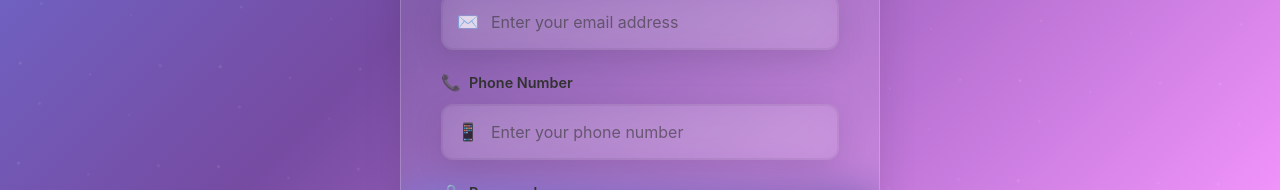
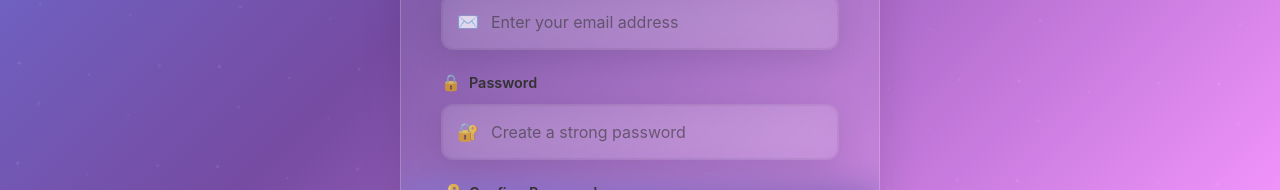
Before and after one commit to karthikreddy9744/restaurant_finder, an Angular app in the folder client/: page /register in a window 1280 px wide. Shown: the part 610-800 px from the top of the page. Built offline with nearby package versions, Linux system fonts and the light colour scheme.

Commit message:
registeration page  corrected

```diff
--- a/client/src/app/pages/register/register.html
+++ b/client/src/app/pages/register/register.html
@@ -77,28 +77,7 @@
         </div>
       </div>
 
-      <!-- Phone Number Field -->
-      <div class="form-group">
-        <label for="phone" class="form-label">
-          <span class="label-icon">📞</span>
-          Phone Number
-        </label>
-        <div class="input-container">
-          <input
-            type="tel"
-            id="phone"
-            formControlName="phone"
-            class="form-control glass"
-            [class.error]="getFieldError('phone')"
-            placeholder="Enter your phone number"
-            autocomplete="tel"
-          />
-          <div class="input-icon">📱</div>
-        </div>
-        <div *ngIf="getFieldError('phone')" class="error-message animate-scale-in">
-          {{ getFieldError('phone') }}
-        </div>
-      </div>
+
 
       <!-- Password Field -->
       <div class="form-group">
```
